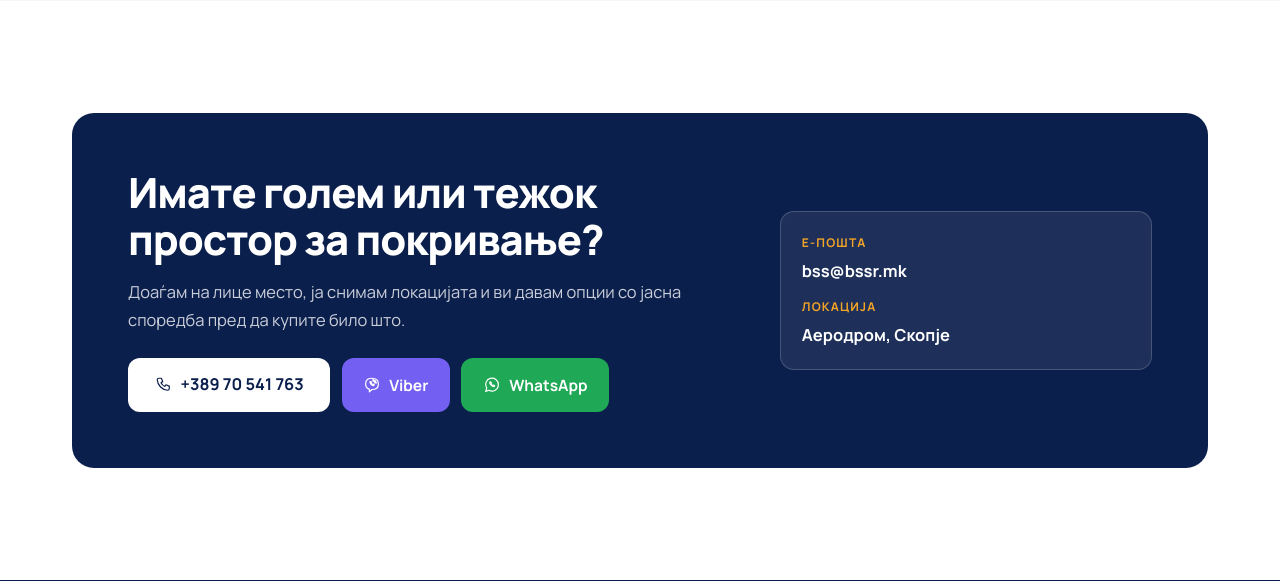
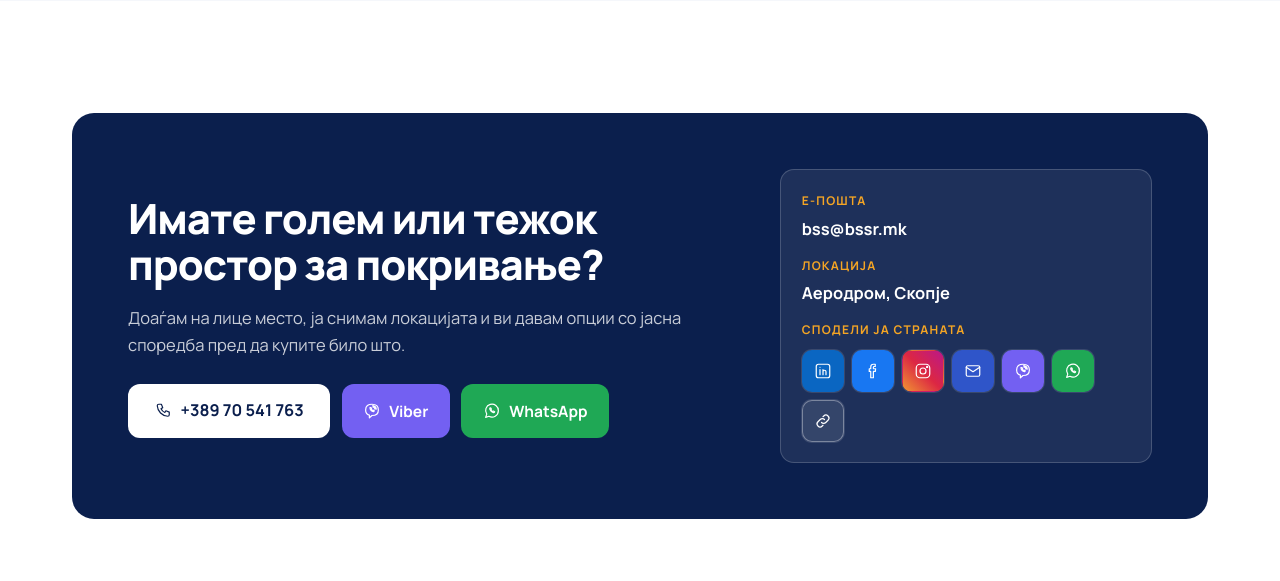
Before and after one commit to spirodt/spirodt.github.io, an ASP.NET Core app: page /portfolio in a window 1280 px wide; the page is wider, and only the part inside the window is pictured. Shown: the part 4141-4722 px from the top of that part. Run offline with ASP.NET Core 8, Linux system fonts and the light colour scheme.

Commit message:
Align share buttons on /restorani and /portfolio with the rest of the site
- /portfolio: add the standard "Share this page" ShareButtons block
  (utm_campaign=portfolio, ref code, localized message) to the final CTA
- /portfolio: own Open Graph image og/og-portfolio.png instead of reusing
  og-restorani.png (generator + make_static_pages.py)
- ShareButtons: new OnDark option; on the dark CTA panel the email button
  (navy on navy) and copy/more buttons (white icon on white) are visible again
- DE/SQ translations for the new share message; CHANGELOG v1.4.1

Co-Authored-By: Claude Opus 5.5 <noreply@anthropic.com>
Claude-Session: https://claude.ai/code/session_014gQAKEoQhFXkWWrGBc7kLq

```diff
--- a/src/SpiroPortfolio/Components/ShareButtons.razor
+++ b/src/SpiroPortfolio/Components/ShareButtons.razor
@@ -8,7 +8,7 @@
       utm_source = мрежата (facebook, linkedin…), за да се знае од каде дошол посетителот
       ref        = личниот код на тој што споделува (ако направил свој линк на /refer)
 *@
-<div class="share @(Compact ? "share-compact" : "")">
+<div class="share @(Compact ? "share-compact" : "") @(OnDark ? "share-on-dark" : "")">
     @if (!Compact)
     {
         <p class="share-label">@T(Label ?? new Loc("Сподели", "Share"))</p>
@@ -54,6 +54,8 @@
     [Parameter] public Loc? Label { get; set; }
     [Parameter] public Loc? Message { get; set; }
     [Parameter] public bool Compact { get; set; }
+    /// <summary>За темно поле (пр. „rp-cta“ на /restorani и /portfolio): копчињата со боја на брендот добиваат контраст.</summary>
+    [Parameter] public bool OnDark { get; set; }
     /// <summary>Ако е зададен, се користи наместо зачуваниот личен код (на /refer веднаш по креирање).</summary>
     [Parameter] public string? RefCode { get; set; }
     [Parameter] public string Campaign { get; set; } = "share";
--- a/src/SpiroPortfolio/Content/Translations.g.cs
+++ b/src/SpiroPortfolio/Content/Translations.g.cs
@@ -585,5 +585,6 @@ public static class Translations
             ["terraces"] = ("Terrassen", "tarraca"),
             ["wireless"] = ("Funk", "pa tel"),
             ["wireless hop to any point"] = ("Funkstrecke bis zu jedem Punkt", "kërcim pa tel deri te çdo pikë"),
+            ["Success story: stable Wi-Fi for a 145 m long restaurant —"] = ("Erfolgsgeschichte: stabiles WLAN für ein 145 m langes Restaurant —", "Histori suksesi: Wi-Fi i qëndrueshëm për një restorant 145 m të gjatë —"),
         };
 }
--- a/src/SpiroPortfolio/Pages/Portfolio.razor
+++ b/src/SpiroPortfolio/Pages/Portfolio.razor
@@ -260,6 +260,9 @@
                 <a href="mailto:@SiteContent.Contact.PrimaryEmail">@SiteContent.Contact.PrimaryEmail</a>
                 <small>@T("Локација", "Location")</small>
                 <span>@T(SiteContent.Contact.Area)</span>
+                <small>@T("Сподели ја страната", "Share this page")</small>
+                <ShareButtons Path="portfolio" Campaign="portfolio" Compact="true" OnDark="true"
+                              Message="@(new Loc("Приказна за успех: стабилна Wi-Fi мрежа за ресторан долг 145 m —", "Success story: stable Wi-Fi for a 145 m long restaurant —"))" />
             </div>
         </div>
     </div>
--- a/src/SpiroPortfolio/Pages/Restaurants.razor
+++ b/src/SpiroPortfolio/Pages/Restaurants.razor
@@ -288,7 +288,7 @@
                 <small>@T("Локација", "Location")</small>
                 <span>@T(SiteContent.Contact.Area)</span>
                 <small>@T("Сподели ја страната", "Share this page")</small>
-                <ShareButtons Path="restorani" Campaign="restorani" Compact="true"
+                <ShareButtons Path="restorani" Campaign="restorani" Compact="true" OnDark="true"
                               Message="@(new Loc("БСС — ПОС систем за ресторани:", "BSS — a POS system for restaurants:"))" />
             </div>
         </div>
--- a/src/SpiroPortfolio/wwwroot/css/site.css
+++ b/src/SpiroPortfolio/wwwroot/css/site.css
@@ -409,6 +409,12 @@ body.scrolled .nav { box-shadow: 0 6px 24px -16px rgba(15, 23, 42, .25); }
 :root[data-theme="dark"] .s-email { background: #24407f; }
 .share-compact .share-btn span { display: none; }
 .share-compact .share-btn { width: 42px; height: 42px; padding: 0; justify-content: center; }
+/* Споделување во темно поле: е-пошта и „копирај“ не смеат да се стопат со позадината */
+.share.share-on-dark .s-email { background: #2f55c9; }
+.share-on-dark .s-copy, .share-on-dark .s-more { background: rgba(255, 255, 255, .1); color: #fff; border-color: rgba(255, 255, 255, .35); }
+.share-on-dark .share-btn { box-shadow: 0 0 0 1px rgba(255, 255, 255, .12); }
+.share-on-dark .share-toast { color: var(--amber); }
+.rp-cta-side .share { margin-top: .35rem; }
 .share-toast { margin: .8rem 0 0; font-size: .88rem; font-weight: 600; color: var(--ok); }
 
 /* ─── Препорака ──────────────────────────────────────────────────────────── */
```
Also changed, not shown: CHANGELOG.md, src/SpiroPortfolio/wwwroot/og/og-portfolio.png (added), 3 other files.
